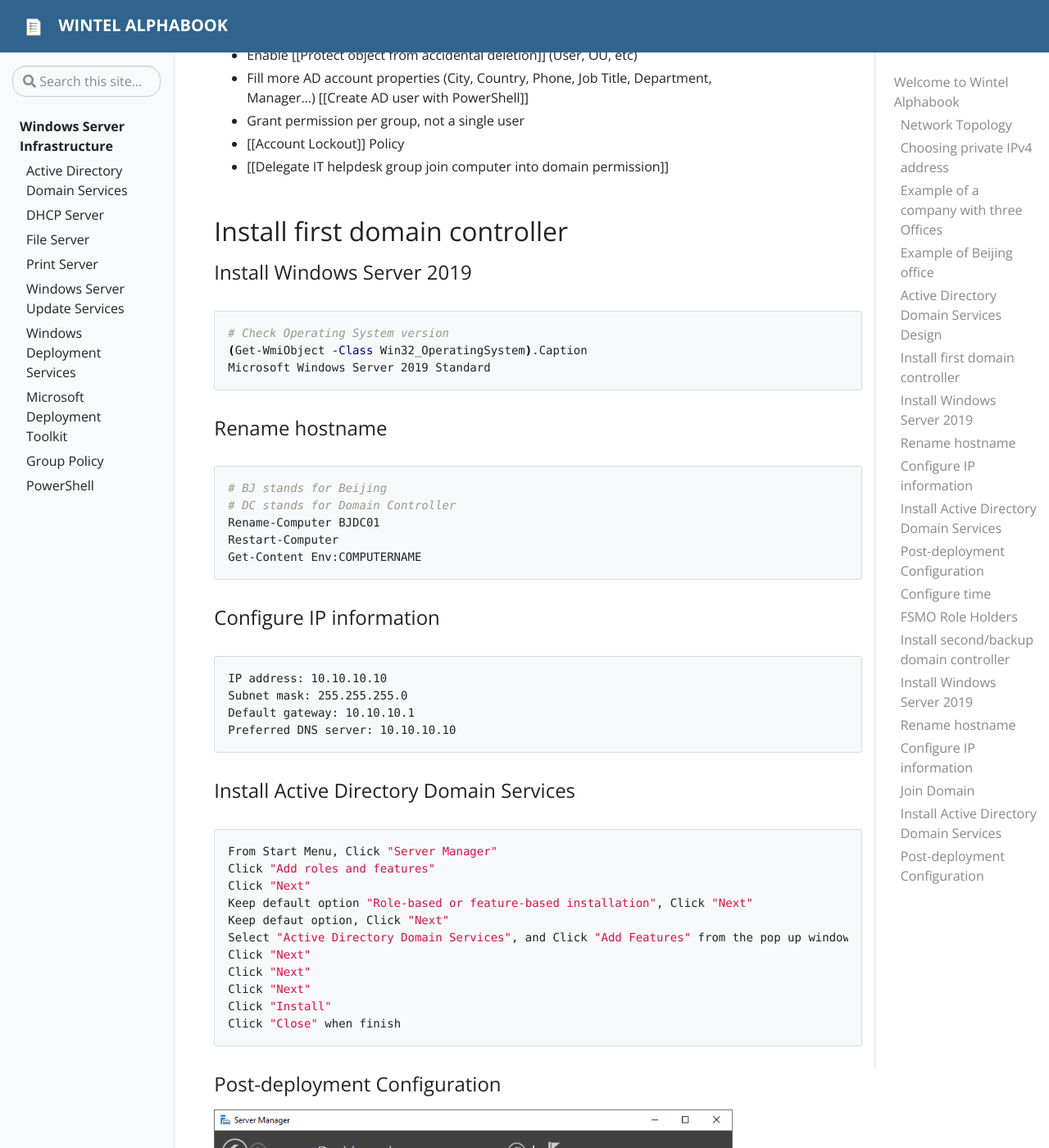
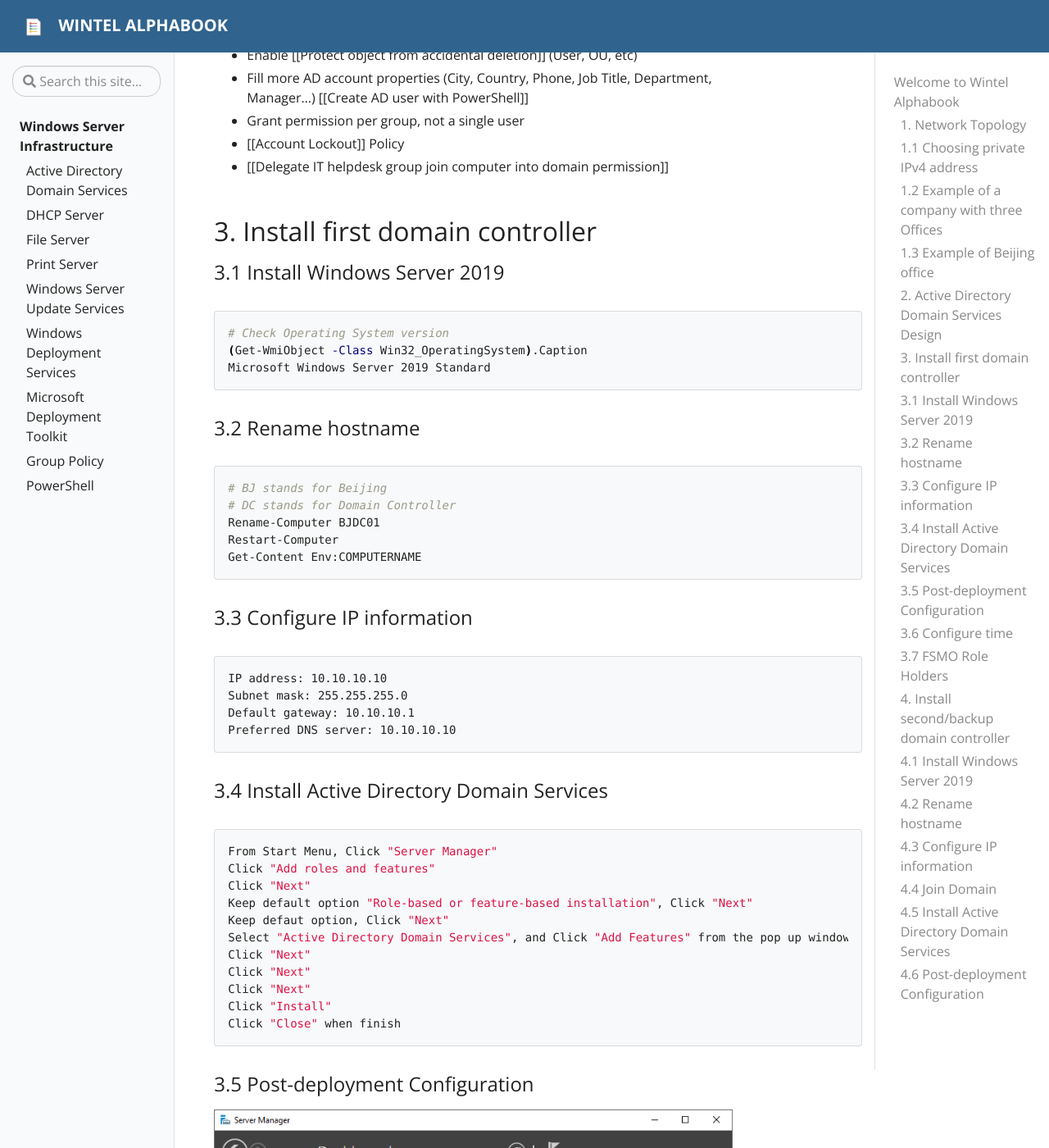
Before and after one commit to SMEwintel/SMEwintel.github.io, a Jekyll site: the page built from pages/index.md, in a window 1280 px wide and 1400 px high, scrolled down 1914 px. Shown: the whole window at 82% size. Built offline with Jekyll 4.4.1, drawn with Linux system fonts in a browser that asks for light colours; some of the changed text lies outside the part shown.

Commit message:
Update index.md

````diff
--- a/pages/index.md
+++ b/pages/index.md
@@ -13,7 +13,7 @@ permalink: /
 
 ![assets/img/ad.png](assets/img/ad.png)
 
-## Network Topology
+## 1. Network Topology
 
 Network is the basis of the whole IT infrastructure. We can not imagine the situation without network.
 
@@ -25,13 +25,13 @@ IP Addresses reserved for use on private networks
 
 {% include alert.html type="secondary" title="Class C" content="192.168.0.0 to 192.168.255.255" %}
 
-### Choosing private IPv4 address
+### 1.1 Choosing private IPv4 address
 
 1. We need to reserve enough IP address for all devices (Desktop, Laptop, Mobile, etc), Class A may be good choose.
 
 2. Pay attention to potential IP confiction in your environment (Docker may use IP address of Class B, etc).
 
-### Example of a company with three Offices
+### 1.2 Example of a company with three Offices
 
 ```bash
 Beijing Office 10.10.0.0/255.255.0.0
@@ -39,7 +39,7 @@ Shanghai Office 10.20.0.0/255.255.0.0
 Shenzhen Office 10.30.0.0/255.255.0.0
 ```
 
-### Example of Beijing office
+### 1.3 Example of Beijing office
 
 ```bash
 Windows Server 10.10.10.0/255.255.255.0 (Available IP address 10.10.10.1 - 10.10.10.254)
@@ -52,7 +52,7 @@ BJDC01 10.10.10.10/255.255.255.0
 BJDC02 10.10.10.11/255.255.255.0
 ```
 
-## Active Directory Domain Services Design
+## 2. Active Directory Domain Services Design
 
 * Single forest single domain is preferred, 2,150,000,000 objects per domain, FQDN less than 64 characters
 * Selecting the Forest Root Domain (corp.alphabook.cn) https://technet.microsoft.com/en-us/library/cc726016(v=ws.10).aspx
@@ -66,9 +66,9 @@ BJDC02 10.10.10.11/255.255.255.0
 * [[Account Lockout]] Policy
 * [[Delegate IT helpdesk group join computer into domain permission]]
 
-## Install first domain controller
+## 3. Install first domain controller
 
-### Install Windows Server 2019
+### 3.1 Install Windows Server 2019
 
 ```bash
 # Check Operating System version
@@ -76,7 +76,7 @@ BJDC02 10.10.10.11/255.255.255.0
 Microsoft Windows Server 2019 Standard
 ```
 
-### Rename hostname
+### 3.2 Rename hostname
 
 ```bash
 # BJ stands for Beijing
@@ -86,7 +86,7 @@ Restart-Computer
 Get-Content Env:COMPUTERNAME
 ```
 
-### Configure IP information
+### 3.3 Configure IP information
 
 ```bash
 IP address: 10.10.10.10
@@ -95,7 +95,7 @@ Default gateway: 10.10.10.1
 Preferred DNS server: 10.10.10.10
 ```
 
-### Install Active Directory Domain Services
+### 3.4 Install Active Directory Domain Services
 
 ```bash
 From Start Menu, Click "Server Manager"
@@ -111,7 +111,7 @@ Click "Install"
 Click "Close" when finish
 ```
 
-### Post-deployment Configuration
+### 3.5 Post-deployment Configuration
 
 ![assets/img/dc-promote.png](assets/img/dc-promote.png)
 
@@ -133,14 +133,14 @@ Click "Next"
 Click "Install" after Prerequisites Check done
 ```
 
-### Configure time
+### 3.6 Configure time
 
 ```bash
 # By default, the first domain controller is PDC too, PDC is the time root of the forest.
 w32tm /config /computer:BJDC01.alphabook.cn /manualpeerlist:time.windows.com /syncfromflags:manual /update
 ```
 
-### FSMO Role Holders
+### 3.7 FSMO Role Holders
 
 {% include alert.html type="warning" title="Schema master / Forest level" content="To make change Schema in forest (such as implement Exchange, Lync, SCCM)" %}
 
@@ -177,9 +177,9 @@ BJDC01.alphabook.cn  BJDC01.alphabook.cn BJDC01.alphabook.cn
 ```
 
 
-## Install second/backup domain controller
+## 4. Install second/backup domain controller
 
-### Install Windows Server 2019
+### 4.1 Install Windows Server 2019
 
 ```bash
 # Check Operating System version
@@ -187,7 +187,7 @@ BJDC01.alphabook.cn  BJDC01.alphabook.cn BJDC01.alphabook.cn
 Microsoft Windows Server 2019 Standard
 ```
 
-### Rename hostname
+### 4.2 Rename hostname
 
 ```bash
 # BJ stands for Beijing
@@ -197,7 +197,7 @@ Restart-Computer
 Get-Content Env:COMPUTERNAME
 ```
 
-### Configure IP information
+### 4.3 Configure IP information
 
 ```bash
 IP address: 10.10.10.11
@@ -206,7 +206,7 @@ Default gateway: 10.10.10.1
 Preferred DNS server: 10.10.10.10
 ```
 
-### Join Domain
+### 4.4 Join Domain
 
 ```bash
 # Do a ping test
@@ -227,7 +227,7 @@ Approximate round trip times in milli-seconds:
 Add-Computer –Domainname "alphabook.cn"  -Restart
 ```
 
-### Install Active Directory Domain Services
+### 4.5 Install Active Directory Domain Services
 
 ```bash
 # Log in with domain administrator (alphabook\administrator)
@@ -243,7 +243,7 @@ Click "Install"
 Click "Close" when finish
 ```
 
-### Post-deployment Configuration
+### 4.6 Post-deployment Configuration
 
 ![assets/img/dc-promote.png](assets/img/dc-promote.png)
 
````
